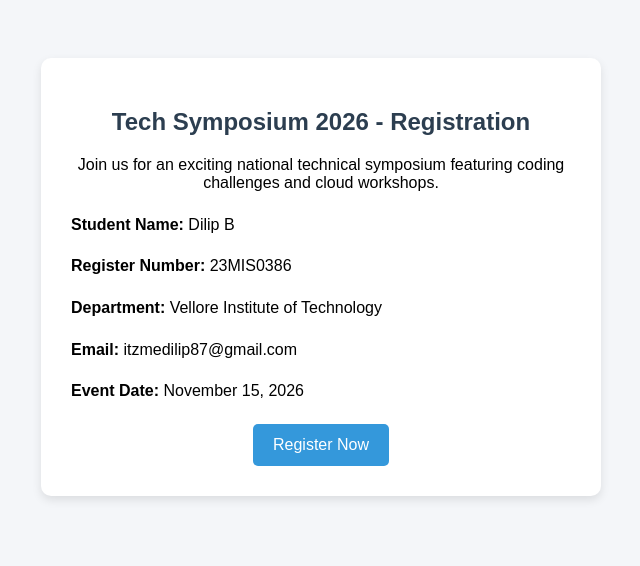
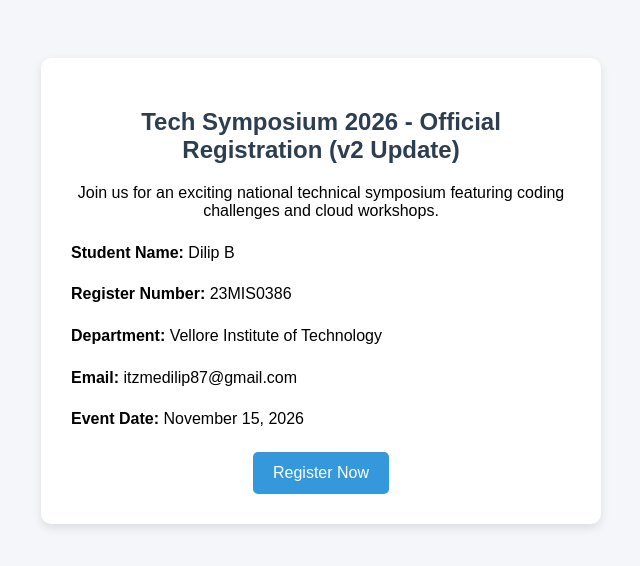
Before and after one commit to Dilip-087/event-app, a plain HTML site: page index.html in a window 1280 px wide. Shown: the whole page, without its empty margins (319-959 px from the left). Drawn offline with Linux system fonts and the light colour scheme.

Commit message:
Update event title for registration page

```diff
--- a/index.html
+++ b/index.html
@@ -14,7 +14,7 @@
 </head>
 <body>
     <div class="card">
-        <h2>Tech Symposium 2026 - Registration</h2>
+        <h2>Tech Symposium 2026 - Official Registration (v2 Update)</h2>
         <p>Join us for an exciting national technical symposium featuring coding challenges and cloud workshops.</p>
         <div class="info">
             <p><strong>Student Name:</strong> Dilip B</p>
```
